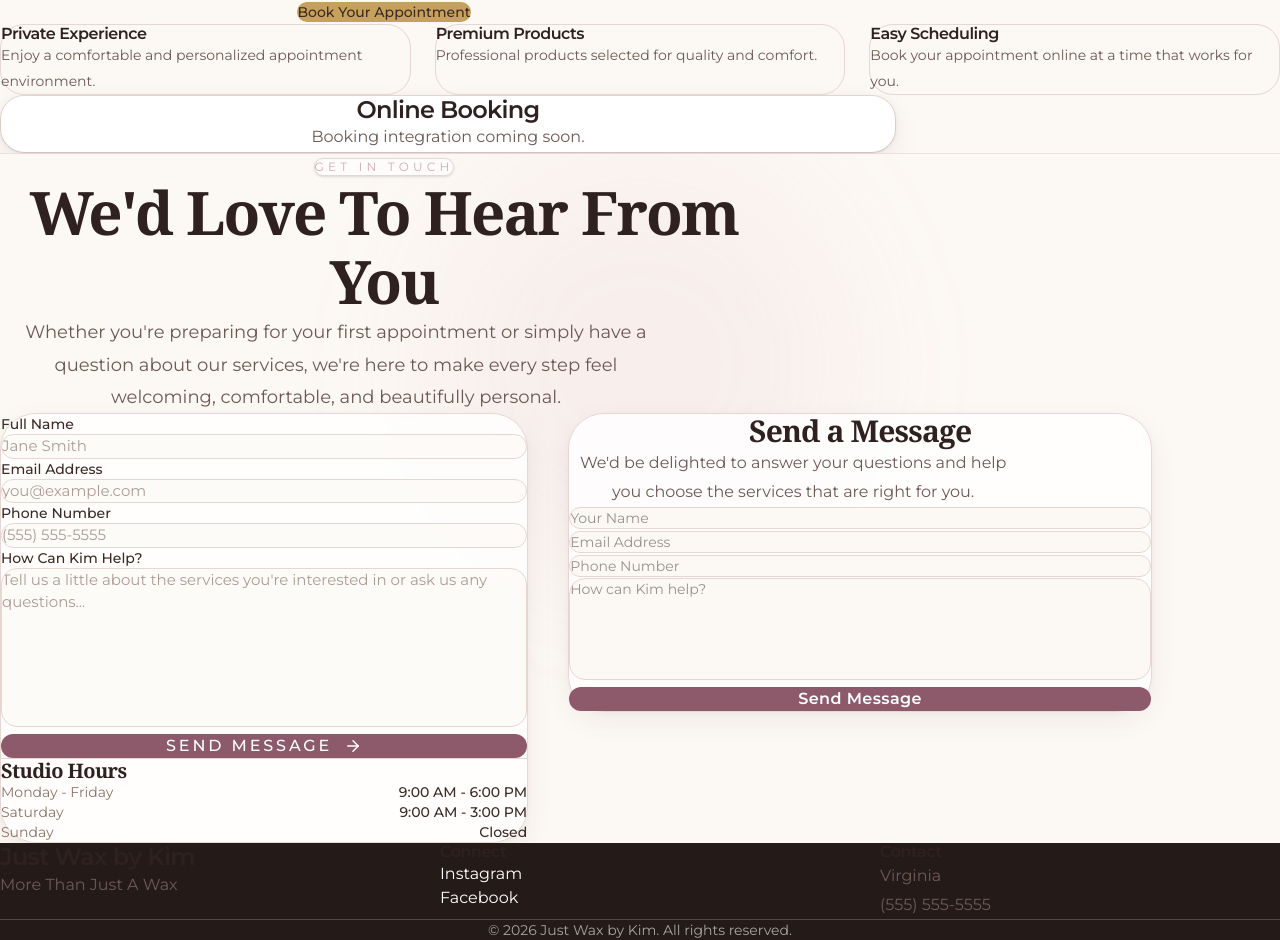
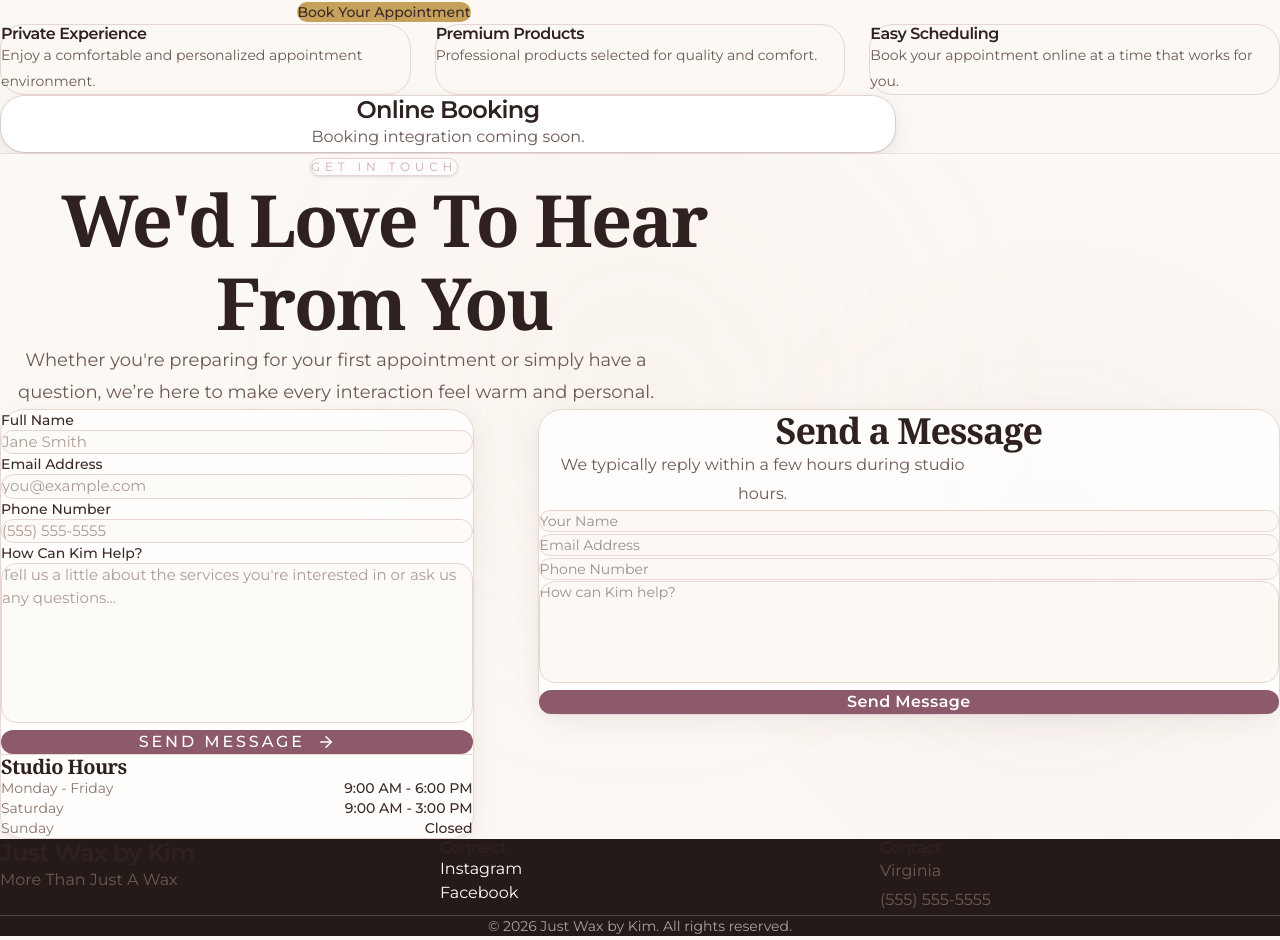
Before and after one commit to kevin-phan-25/just-wax-by-kim, a Next.js app: page / in a window 1280 px wide. Shown: the part 3729-4669 px from the top of the page. Built offline with nearby package versions, Linux system fonts and the light colour scheme; a web font is replaced by a local one.

Commit message:
Update Contact.tsx

```diff
--- a/features/contact/Contact.tsx
+++ b/features/contact/Contact.tsx
@@ -1,180 +1,63 @@
 /**
  * -----------------------------------------------------------------------------
  * File: Contact.tsx
- *
- * Description:
- * Luxury contact section.
- *
- * Redesigned:
- * - Elegant centered header
- * - Spacious luxury layout
- * - Premium card spacing
- * - Better visual hierarchy
- * - Responsive two-column layout
- *
+ * Luxury Contact Section – Elegant & Refined
  * -----------------------------------------------------------------------------
  */
-
-import ContactForm from "./ContactForm";
 import ContactInfo from "./ContactInfo";
 import ContactHours from "./ContactHours";
+import ContactForm from "./ContactForm";
 
 export default function Contact() {
   return (
     <section
       id="contact"
-      className="
-        relative
-        overflow-hidden
-        bg-brand-cream
-        py-32
-      "
+      className="relative overflow-hidden bg-brand-cream py-28 lg:py-36"
     >
-      {/* Decorative Background Glow */}
+      {/* Decorative Background Glows */}
+      <div className="pointer-events-none absolute left-1/2 top-0 h-[480px] w-[480px] -translate-x-1/2 rounded-full bg-brand-dusty-pink/5 blur-[100px]" />
+      <div className="pointer-events-none absolute right-10 bottom-20 h-96 w-96 rounded-full bg-brand-plum/5 blur-[90px]" />
 
-      <div
-        className="
-          pointer-events-none
-          absolute
-          left-1/2
-          top-0
-          h-[420px]
-          w-[420px]
-          -translate-x-1/2
-          rounded-full
-          bg-brand-dusty-pink/10
-          blur-3xl
-        "
-      />
-
-      <div className="relative mx-auto max-w-6xl px-6">
+      <div className="relative mx-auto max-w-7xl px-6">
         {/* Header */}
-
         <div className="mx-auto max-w-3xl text-center">
-          <span
-            className="
-              inline-block
-              rounded-full
-              border
-              border-brand-border
-              bg-white/70
-              px-5
-              py-2
-              text-xs
-              uppercase
-              tracking-[0.35em]
-              text-brand-dusty-pink
-              shadow-sm
-            "
-          >
+          <span className="inline-block rounded-full border border-brand-border bg-white/70 px-6 py-2.5 text-xs uppercase tracking-[0.4em] text-brand-dusty-pink shadow-sm">
             Get In Touch
           </span>
 
-          <h2
-            className="
-              mt-8
-              font-serif
-              text-5xl
-              leading-tight
-              text-brand-espresso
-              md:text-6xl
-            "
-          >
+          <h2 className="mt-8 font-serif text-5xl leading-tight text-brand-espresso md:text-6xl lg:text-7xl">
             We'd Love To Hear From You
           </h2>
 
-          <p
-            className="
-              mx-auto
-              mt-8
-              max-w-2xl
-              text-lg
-              leading-8
-              text-brand-taupe
-            "
-          >
+          <p className="mx-auto mt-8 max-w-2xl text-lg leading-relaxed text-brand-taupe">
             Whether you're preparing for your first appointment or simply have a
-            question about our services, we're here to make every step feel
-            welcoming, comfortable, and beautifully personal.
+            question, we’re here to make every interaction feel warm and personal.
           </p>
         </div>
 
-        {/* Content */}
-
-        <div
-          className="
-            mt-24
-            grid
-            gap-10
-            lg:grid-cols-[0.95fr_1.05fr]
-            items-start
-          "
-        >
-          {/* Contact Card */}
-
-          <div
-            className="
-              rounded-[36px]
-              border
-              border-brand-border
-              bg-white/80
-              p-12
-              shadow-luxury
-              backdrop-blur-sm
-            "
-          >
+        {/* Main Content */}
+        <div className="mt-20 grid gap-12 lg:grid-cols-5 lg:gap-16">
+          {/* Contact Information */}
+          <div className="lg:col-span-2">
+            <div className="rounded-3xl border border-brand-border bg-white/80 p-10 lg:p-14 shadow-luxury backdrop-blur-sm">
               <ContactInfo />
-
-            <div
-              className="
-                my-12
-                h-px
-                bg-brand-border
-              "
-            />
-
+              <div className="my-12 h-px bg-brand-border" />
               <ContactHours />
             </div>
+          </div>
 
-          {/* Form Card */}
-
-          <div
-            className="
-              rounded-[36px]
-              border
-              border-brand-border
-              bg-white/80
-              p-12
-              shadow-luxury
-              backdrop-blur-sm
-            "
-          >
-            <div className="text-center">
-              <h3
-                className="
-                  font-serif
-                  text-3xl
-                  text-brand-espresso
-                "
-              >
+          {/* Contact Form */}
+          <div className="lg:col-span-3">
+            <div className="rounded-3xl border border-brand-border bg-white/80 p-10 lg:p-14 shadow-luxury backdrop-blur-sm">
+              <div className="mb-12 text-center">
+                <h3 className="font-serif text-4xl text-brand-espresso">
                   Send a Message
                 </h3>
-
-              <p
-                className="
-                  mx-auto
-                  mt-4
-                  max-w-md
-                  leading-7
-                  text-brand-taupe
-                "
-              >
-                We'd be delighted to answer your questions and help you choose
-                the services that are right for you.
+                <p className="mx-auto mt-4 max-w-md text-brand-taupe">
+                  We typically reply within a few hours during studio hours.
                 </p>
               </div>
 
-            <div className="mt-10">
               <ContactForm />
             </div>
           </div>
```
Lines whose indentation alone changed are shown as unchanged.
